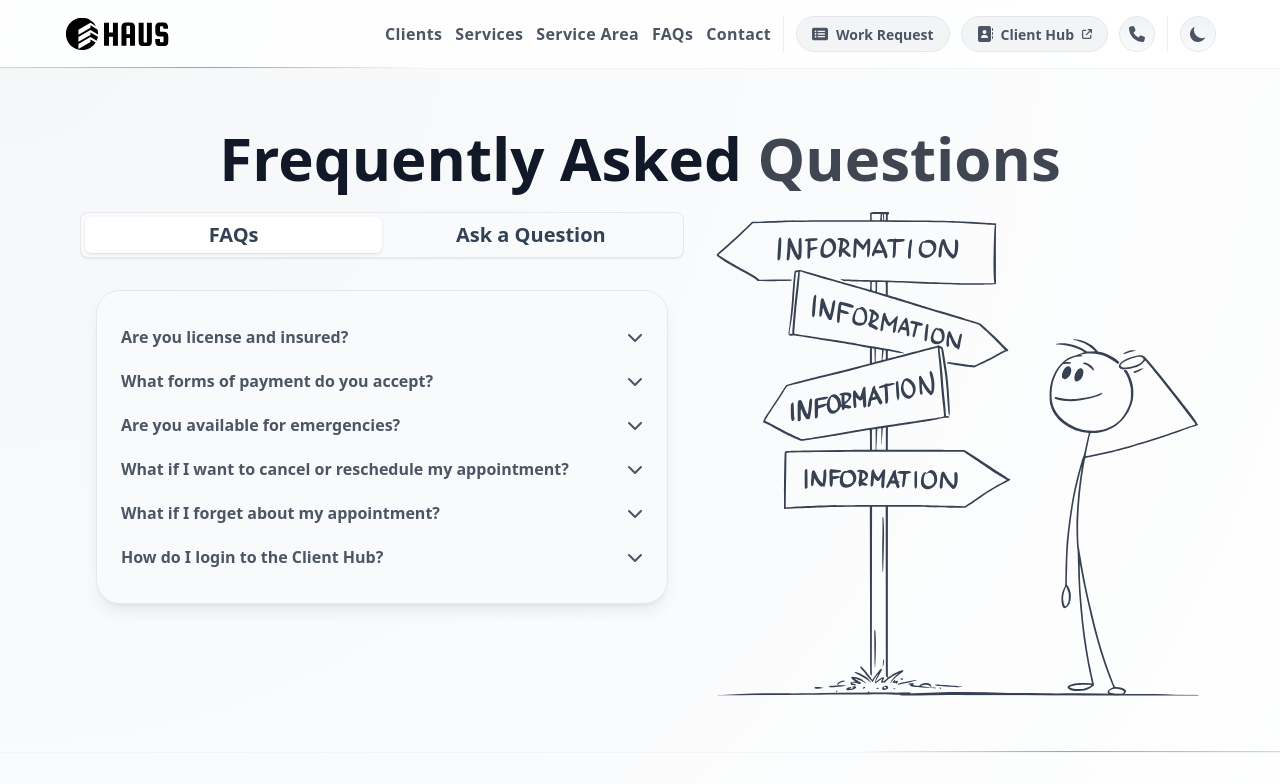
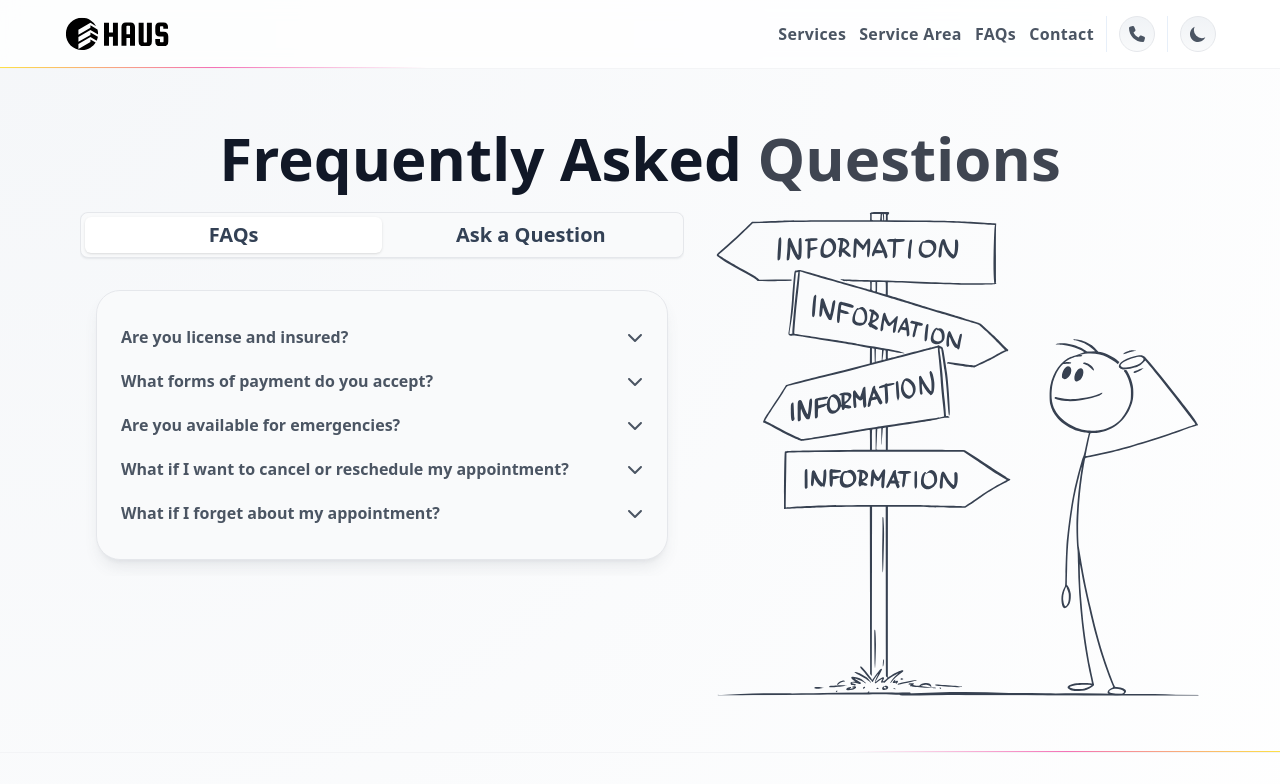
Before and after one commit to ben-v/haus, a React (Vite) app: page /faqs in a window 1280 px wide. Shown: the top 784 px of the page. Built offline with nearby package versions, Linux system fonts and the light colour scheme.

Commit message:
Updated to remove references to Jobber features (work request, client hub) since not using that service for time being.

```diff
--- a/src/components/layouts/Footer.tsx
+++ b/src/components/layouts/Footer.tsx
@@ -11,20 +11,20 @@ const sectionLinkGroups: NavLinkGroup[] = [
   {
     title: "Company",
     links: [
-      { children: "Clients", url: "clients", isExternalRoute: false },
+      // { children: "Clients", url: "clients", isExternalRoute: false },
       { children: "Services", url: "services", isExternalRoute: false },
       { children: "Service Area", url: "service-area", isExternalRoute: false },
       { children: "FAQs", url: "faqs", isExternalRoute: false },
       { children: "Contact", url: "contact", isExternalRoute: false }
     ]
   },
-  {
-    title: "Client Tools",
-    links: [
-      { children: "Work Request", url: "work-request", isExternalRoute: false },
-      { children: "Client Hub", url: "https://clienthub.getjobber.com/client_hubs/96f9f173-4904-4f62-94b1-2f43695ff40e/login/new?source=share_login", target: "_blank", isExternalRoute: true }
-    ]
-  },
+  // {
+  //   title: "Client Tools",
+  //   links: [
+  //     { children: "Work Request", url: "work-request", isExternalRoute: false },
+  //     { children: "Client Hub", url: "https://clienthub.getjobber.com/client_hubs/96f9f173-4904-4f62-94b1-2f43695ff40e/login/new?source=share_login", target: "_blank", isExternalRoute: true }
+  //   ]
+  // },
   {
     title: "Resources",
     links: [
--- a/src/components/layouts/Header.tsx
+++ b/src/components/layouts/Header.tsx
@@ -4,14 +4,14 @@ import { } from "@material-tailwind/react/theme/base/colors";
 import { ThemeContext, THEMES } from "../contexts/ThemeContext";
 
 import SvgPhoneSolid from "../images/icons/SvgPhoneSolid";
-import SvgArrowUpRightFromSquareSolid from "../images/icons/SvgArrowUpRightFromSquareSolid";
-import SvgRectangleListSolid from "../images/icons/SvgRectangleListSolid";
-import SvgAddressBookSolid from "../images/icons/SvgAddressBookSolid";
+// import SvgArrowUpRightFromSquareSolid from "../images/icons/SvgArrowUpRightFromSquareSolid";
+// import SvgRectangleListSolid from "../images/icons/SvgRectangleListSolid";
+// import SvgAddressBookSolid from "../images/icons/SvgAddressBookSolid";
 import SvgMoon from "../images/icons/SvgMoon";
 import SvgSun from "../images/icons/SvgSun";
 import SvgLogo from "../images/SvgLogo";
 
-import { Tooltip } from "react-tooltip";
+// import { Tooltip } from "react-tooltip";
 
 import Toggle from "react-toggle";
 import "react-toggle/style.css" // for ES6 modules
@@ -21,7 +21,7 @@ import StandardLink from "../navigation/StandardLink";
 
 import { logClickAction } from "../analytics/GA";
 import SvgAtSolid from "../images/icons/SvgAtSolid";
-import SvgUsersSolid from "../images/icons/SvgUsersSolid";
+// import SvgUsersSolid from "../images/icons/SvgUsersSolid";
 import SvgCircleInfoSolid from "../images/icons/SvgCircleInfoSolid";
 import SvgTruckSolid from "../images/icons/SvgTruckSolid";
 import SvgClipboardCheckSolid from "../images/icons/SvgClipboardCheckSolid";
@@ -31,7 +31,7 @@ const Header = () => {
 
   const navLinkGroup: NavLinkGroup = {
     links: [
-      { url: "clients", children: "Clients", isExternalRoute: false, prefixIcon: <SvgUsersSolid fill="currentColor" className="transistion relative m-auto h-5 w-5 lg:hidden" /> },
+      // { url: "clients", children: "Clients", isExternalRoute: false, prefixIcon: <SvgUsersSolid fill="currentColor" className="transistion relative m-auto h-5 w-5 lg:hidden" /> },
       { url: "services", children: "Services", isExternalRoute: false, prefixIcon: <SvgClipboardCheckSolid fill="currentColor" className="transistion relative m-auto h-5 w-5 lg:hidden" /> },
       { url: "service-area", children: "Service Area", isExternalRoute: false, prefixIcon: <SvgTruckSolid fill="currentColor" className="transistion relative m-auto h-5 w-5 lg:hidden" /> },
       { url: "faqs", children: "FAQs", isExternalRoute: false, prefixIcon: <SvgCircleInfoSolid fill="currentColor" className="transistion relative m-auto h-5 w-5 lg:hidden" /> },
@@ -102,7 +102,7 @@ const Header = () => {
               </div>
               <div className="hidden lg:flex">
                 <div className="mt-12 flex w-full flex-col gap-[11px] space-y-2 border-primary/10 dark:border-gray-700 sm:flex-row md:w-max lg:mt-0 lg:mr-3 lg:space-y-0 lg:border-l lg:pl-3">
-                  <div>
+                  {/* <div>
                     <StandardLink url="/work-request" onClick={() => closeNavbar("Work Request")} data-tooltip-id="new-client-tooltip-selector-large" className="relative ml-auto flex h-9 w-full items-center justify-center before:absolute before:inset-0 before:rounded-full before:bg-primary before:transition-transform before:duration-300 hover:before:scale-105 active:duration-75 active:before:scale-95 dark:before:border-gray-700 dark:before:bg-primaryLight sm:px-4 lg:before:border lg:before:border-gray-200 lg:before:bg-gray-100 lg:dark:before:bg-gray-800 nav-button">
                       <div className="pr-2">
                         <SvgRectangleListSolid width={ICON_SIZES.sm.height} height={ICON_SIZES.sm.height} className="relative m-auto nav-button-icon" />
@@ -128,7 +128,7 @@ const Header = () => {
                         </div>
                       </div>
                     </a>
-                  </div>
+                  </div> */}
                   <div>
                     <StandardLink url="tel:4063129989" isExternalRoute={true} onClick={() => closeNavbar("Phone")} className="relative hidden h-9 w-9 rounded-full before:absolute before:inset-0 before:rounded-full before:border before:border-gray-200 before:bg-gray-50 before:bg-gradient-to-b before:transition-transform before:duration-300 hover:before:scale-105 active:duration-75 active:before:scale-95 dark:before:border-gray-700 dark:before:bg-gray-800 lg:flex nav-button">
                       <SvgPhoneSolid width={ICON_SIZES.sm.height} height={ICON_SIZES.sm.height} className="relative m-auto" />
@@ -163,7 +163,7 @@ const Header = () => {
 
             {/* Quick access menu items for smaller displays */}
             <div className="fixed top-3 right-14 z-50 sm:right-24 lg:hidden">
-              <StandardLink url="/work-request" onClick={() => closeNavbar("Work Request (Small Button)")}>
+              {/* <StandardLink url="/work-request" onClick={() => closeNavbar("Work Request (Small Button)")}>
                 <button className="ml-2 switcher group relative h-9 w-9 rounded-full before:absolute before:inset-0 before:rounded-full before:border before:border-gray-200 before:bg-gray-50 before:bg-gradient-to-b before:transition-transform before:duration-300 hover:before:scale-105 active:duration-75 active:before:scale-95 dark:before:border-gray-700 dark:before:bg-gray-800 lg:flex nav-button">
                   <SvgRectangleListSolid width={ICON_SIZES.sm.height} height={ICON_SIZES.sm.height} className="relative m-auto" fill={theme === THEMES.DARK ? "white" : "primary"} />
                 </button>
@@ -172,7 +172,7 @@ const Header = () => {
                 <button className="ml-2 switcher group relative h-9 w-9 rounded-full before:absolute before:inset-0 before:rounded-full before:border before:border-gray-200 before:bg-gray-50 before:bg-gradient-to-b before:transition-transform before:duration-300 hover:before:scale-105 active:duration-75 active:before:scale-95 dark:before:border-gray-700 dark:before:bg-gray-800 lg:flex nav-button">
                   <SvgAddressBookSolid width={ICON_SIZES.sm.height} height={ICON_SIZES.sm.height} className="relative m-auto" fill={theme === THEMES.DARK ? "white" : "primary"} />
                 </button>
-              </StandardLink>
+              </StandardLink> */}
               <StandardLink url="tel:4063129989" onClick={() => closeNavbar("Phone (Small Button)")} isExternalRoute={true}>
                 <button className="ml-2 switcher group relative h-9 w-9 rounded-full before:absolute before:inset-0 before:rounded-full before:border before:border-gray-200 before:bg-gray-50 before:bg-gradient-to-b before:transition-transform before:duration-300 hover:before:scale-105 active:duration-75 active:before:scale-95 dark:before:border-gray-700 dark:before:bg-gray-800 lg:flex nav-button">
                   <SvgPhoneSolid width={ICON_SIZES.sm.height} height={ICON_SIZES.sm.height} className="relative m-auto" fill={theme === THEMES.DARK ? "white" : "primary"} />
@@ -185,7 +185,7 @@ const Header = () => {
             much additional guidance by that point. By removing, this improves the user experience by not having to coordinate the display of tooltips between small/large displays and
             orientation dchanges.
             */}
-            <Tooltip id="new-client-tooltip-selector-large" className="app-tooltip" opacity={1}>
+            {/* <Tooltip id="new-client-tooltip-selector-large" className="app-tooltip" opacity={1}>
               <p className="font-bold pb-2 text-base">New client?</p>
               <p>The best way to get started with us is to fill out a <span className="font-semibold">Work Request</span> for us to review.</p>
             </Tooltip>
@@ -193,7 +193,7 @@ const Header = () => {
             <Tooltip id="existing-client-tooltip-selector-large" className="app-tooltip" opacity={1}>
               <p className="font-bold pb-2 text-base">Already working with us?</p>
               <p>Visit the <span className="font-semibold">Client Hub</span> to approve quotes, check appointment details, pay invoices, print receipts, or request more work—all in one place.</p>
-            </Tooltip>
+            </Tooltip> */}
           </div>
         </div>
       </nav>
--- a/src/pages/faqs/panels/FaqsDetailPanel.tsx
+++ b/src/pages/faqs/panels/FaqsDetailPanel.tsx
@@ -7,7 +7,7 @@ import ContentSectionContainer from "../../../components/containers/ContentSecti
 
 import RoundCornerContainer from "../../../components/containers/RoundCornerContainer";
 import AccordionContainer, { AccordionItem } from "../../../components/containers/AccordionContainer";
-import StandardLink from "../../../components/navigation/StandardLink";
+// import StandardLink from "../../../components/navigation/StandardLink";
 import { ReactNode } from "react";
 
 const faqData: { question: string, answers: ReactNode[] }[] = [
@@ -20,23 +20,25 @@ const faqData: { question: string, answers: ReactNode[] }[] = [
   {
     question: "What forms of payment do you accept?",
     answers: [
-      <>Major credit cards, Apple Pay, Google Pay, and ACH bank payments can be used through the <StandardLink url="https://clienthub.getjobber.com/client_hubs/96f9f173-4904-4f62-94b1-2f43695ff40e/login/new?source=share_login" isExternalRoute={true} target="_blank"><span className="font-semibold body-link">Client Hub</span></StandardLink>.</>,
-      <>Cash and Venmo payments are also accepted but are processed outside of the <StandardLink url="https://clienthub.getjobber.com/client_hubs/96f9f173-4904-4f62-94b1-2f43695ff40e/login/new?source=share_login" isExternalRoute={true} target="_blank"><span className="font-semibold body-link">Client Hub</span></StandardLink>.</>
+      // <>Major credit cards, Apple Pay, Google Pay, and ACH bank payments can be used through the <StandardLink url="https://clienthub.getjobber.com/client_hubs/96f9f173-4904-4f62-94b1-2f43695ff40e/login/new?source=share_login" isExternalRoute={true} target="_blank"><span className="font-semibold body-link">Client Hub</span></StandardLink>.</>,
+      // <>Cash and Venmo payments are also accepted but are processed outside of the <StandardLink url="https://clienthub.getjobber.com/client_hubs/96f9f173-4904-4f62-94b1-2f43695ff40e/login/new?source=share_login" isExternalRoute={true} target="_blank"><span className="font-semibold body-link">Client Hub</span></StandardLink>.</>
+      <>Cash</>,
+      <>Venmo</>
     ]
   },
   {
     question: "Are you available for emergencies?",
     answers: [
-      "For existing clients, emergency services are provided on a case-by-case basis.",
-      "For emergencies in the Bozeman, Belgrade, and Gallatin Gateway city/community limits, there is a trip fee of $250, an hourly rate of $150 (plus materials), with a two hour minimum.",
-      "Emergencies outside the Bozeman, Belgrade, and Gallatin Gateway city/community limits are addressed on a case-by-case basis and with a scaling trip fee, hourly rate, and minimum number of hours."
+      "For existing clients, emergency services are provided on a case-by-case basis."
+      // "For emergencies in the Bozeman, Belgrade, and Gallatin Gateway city/community limits, there is a trip fee of $250, an hourly rate of $150 (plus materials), with a two hour minimum.",
+      // "Emergencies outside the Bozeman, Belgrade, and Gallatin Gateway city/community limits are addressed on a case-by-case basis and with a scaling trip fee, hourly rate, and minimum number of hours."
     ]
   },
   {
     question: "What if I want to cancel or reschedule my appointment?",
     answers: [
       "To cancel or reschedule an appointment, please provide at least 24 hours' notice to avoid a cancellation fee.",
-      "If cancellation occurs with less than 24 hours' notice, a cancellation fee equivalent to the trip fee associated with the appointment will be charged to the credit card on file."
+      "If cancellation occurs with less than 24 hours' notice, a cancellation fee equivalent to the trip fee associated with the appointment will be charged."
     ]
   },
   {
@@ -44,13 +46,13 @@ const faqData: { question: string, answers: ReactNode[] }[] = [
     answers: [
       "If a client is not present at the designated address at the appointment time, we will wait fifteen (15) minutes on site. After this time, if the client has not arrived, the appointment will be considered canceled and a cancellation fee will be charged."
     ]
-  },
-  {
-    question: "How do I login to the Client Hub?",
-    answers: [
-      <>When you visit the <StandardLink url="https://clienthub.getjobber.com/client_hubs/96f9f173-4904-4f62-94b1-2f43695ff40e/login/new?source=share_login" isExternalRoute={true} target="_blank"><span className="font-semibold body-link">Client Hub</span></StandardLink>, enter the email address associated with your account and a link will be emailed to you from which you can securely access to your <StandardLink url="https://clienthub.getjobber.com/client_hubs/96f9f173-4904-4f62-94b1-2f43695ff40e/login/new?source=share_login" isExternalRoute={true} target="_blank"><span className="font-semibold body-link">Client Hub</span></StandardLink> account.</>
-    ]
   }
+  // {
+  //   question: "How do I login to the Client Hub?",
+  //   answers: [
+  //     <>When you visit the <StandardLink url="https://clienthub.getjobber.com/client_hubs/96f9f173-4904-4f62-94b1-2f43695ff40e/login/new?source=share_login" isExternalRoute={true} target="_blank"><span className="font-semibold body-link">Client Hub</span></StandardLink>, enter the email address associated with your account and a link will be emailed to you from which you can securely access to your <StandardLink url="https://clienthub.getjobber.com/client_hubs/96f9f173-4904-4f62-94b1-2f43695ff40e/login/new?source=share_login" isExternalRoute={true} target="_blank"><span className="font-semibold body-link">Client Hub</span></StandardLink> account.</>
+  //   ]
+  // }
 ];
 
 const createHtmlList = (items: ReactNode[]):ReactNode => {
```
